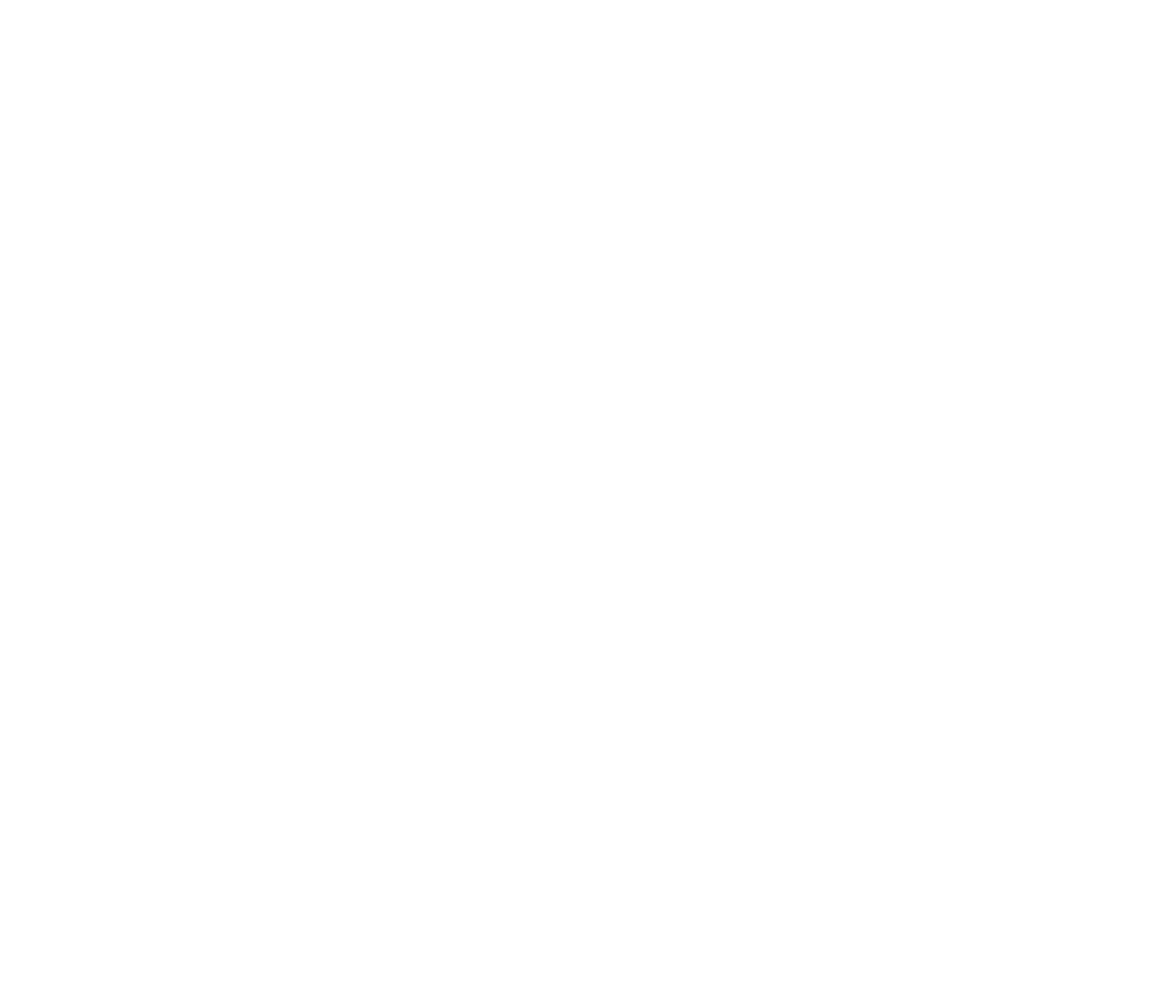
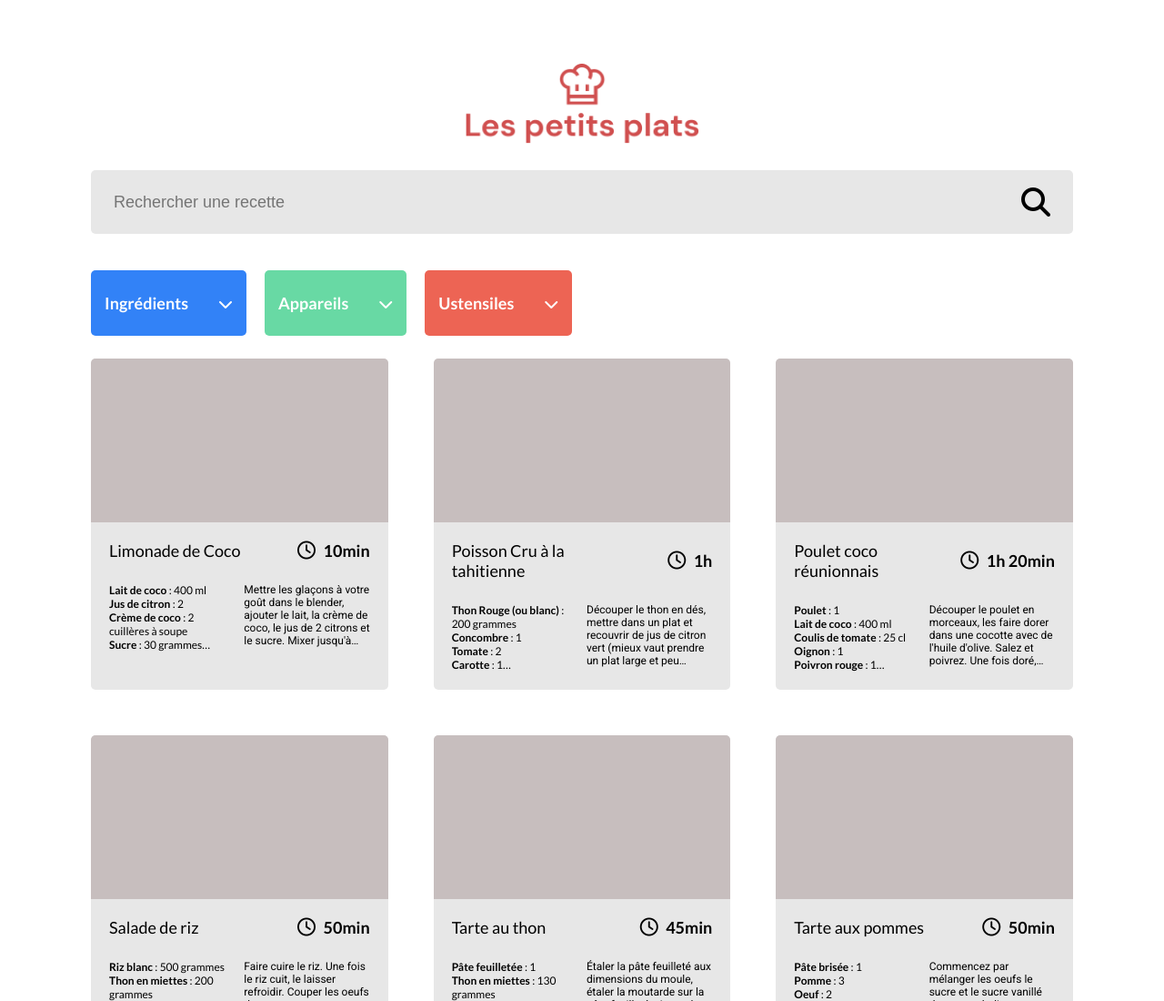
Before and after one commit to Aurelio-One/p7, a plain HTML site: page index.html in a window 1280 px wide. Shown: the top 1100 px of the page at 91% size. Before the commit the page ends 800 px from the top, so only its background shows below. Drawn offline with Linux system fonts and the light colour scheme.

Commit message:
feat: main search, tags search, display recipes
feat: main search, tags search, display recipes

feat: main search, tags search, display recipes

```diff
--- a/css/style.css
+++ b/css/style.css
@@ -198,6 +198,8 @@ header img {
 
 .time {
 	font-weight: 700;
+    min-width: 105px;
+    text-align: right;
 }
 
 .time i {
--- a/index.html
+++ b/index.html
@@ -6,14 +6,81 @@
     <meta http-equiv="X-UA-Compatible" content="IE=edge">
     <meta name="viewport" content="width=device-width, initial-scale=1.0">
     <link rel="preconnect" href="https://fonts.googleapis.com">
-    <link rel="preconnect" href="https://fonts.gstatic.com" crossorigin="">
-    <link href="https://fonts.googleapis.com/css2?family=Lato:wght@400;700&amp;display=swap" rel="stylesheet">
+    <link rel="preconnect" href="https://fonts.gstatic.com" crossorigin>
+    <link href="https://fonts.googleapis.com/css2?family=Lato:wght@400;700&family=Roboto&display=swap" rel="stylesheet">
     <link rel="stylesheet" type="text/css" href="css/style.css">
+    <link rel="icon" href="assets/img/favicon.ico">
     <title>Les petits plats</title>
 </head>
 
 <body>
+    <!-- HEADER SECTION-->
+    <header>
+        <h1><img src="assets/img/logo_lespetitsplats.png" alt="Logo des petits plats"></h1>
+    </header>
+    <!-- MAIN SECTION-->
+    <main>
+        <!-- SEARCH SECTION-->
+        <div id="search">
+            <input id="searchbar" type="text" name="searchbar" placeholder="Rechercher une recette">
+            <i id="searchicon" class="fa-solid fa-magnifying-glass"></i>
+        </div>
+        <!-- TAGS SECTION-->
+        <div id="tags"></div>
+        <!-- FILTERS SECTION-->
+        <div id="filters">
+            <div id="ingredientsMenu">
+                <div id="ingredients" class="ingredients">
+                    <span>Ingrédients</span>
+                    <i class="fa-solid fa-chevron-down"></i>
+                </div>
+                <div id="ingredientsMenuDropdown" class="ingredients input hidden">
+                    <div class="search">
+                        <input name="ingredient" type="text" placeholder="Rechercher un ingrédient">
+                        <i class="fa-solid fa-chevron-up"></i>
+                    </div>
+                    <div id="ingredientsList" class="list"></div>
+                </div>
+            </div>
+            <div id="appliancesMenu">
+                <div id="appliances" class="appliances">
+                    <span>Appareils</span>
+                    <i class="fa-solid fa-chevron-down"></i>
+                </div>
+                <div id="appliancesMenuDropdown" class="appliances input hidden">
+                    <div class="search">
+                        <input name="appliance" type="text" placeholder="Rechercher un appareil">
+                        <i class="fa-solid fa-chevron-up"></i>
+                    </div>
+                    <div id="appliancesList" class="list"></div>
+                </div>
+            </div>
+            <div id="ustensilsMenu">
+                <div id="ustensils" class="ustensils">
+                    <span>Ustensiles</span>
+                    <i class="fa-solid fa-chevron-down"></i>
+                </div>
+                <div id="ustensilsMenuDropdown" class="ustensils input hidden">
+                    <div class="search">
+                        <input name="ustensil" type="text" placeholder="Rechercher un ustensile">
+                        <i class="fa-solid fa-chevron-up"></i>
+                    </div>
+                    <div id="ustensilsList" class="list">
+                    </div>
+                </div>
+            </div>
+        </div>
+        <!-- RESULTS SECTION-->
+        <div id="recipes"></div>
+    </main>
+    <!-- ERROR MESSAGE-->
+    <div id="error_message"></div>
+    <!-- MAIN SCRIPTS -->
     <script src="scripts/main.js" type="module"></script>
+    <script src="scripts/Api.js"></script>
+    <!-- FACTORIES SCRIPTS -->
+    <script src="scripts/factories/recipe.js"></script>
+    <script src="scripts/factories/tag.js" ></script>
     <!-- FONT AWESOME KIT -->
     <script src="https://kit.fontawesome.com/6f34e379e9.js" crossorigin="anonymous"></script>
 </body>
--- /dev/null
+++ b/scripts/factories/recipe.js
@@ -0,0 +1,90 @@
+/**
+ * Class representing a recipe.
+ * */
+class Recipe {
+  /**
+   * Create a recipe.
+   * @param {number} id - The recipe id.
+   * @param {string} name - The recipe name.
+   * @param {number} servings - The recipe servings.
+   * @param {array} ingredients - The recipe ingredients.
+   * @param {number} time - The recipe time.
+   * @param {string} description - The recipe description.
+   * @param {string} appliance - The recipe appliance.
+   * @param {array} ustensils - The recipe ustensils.
+   *
+   */
+  constructor(
+    id,
+    name,
+    servings,
+    ingredients,
+    time,
+    description,
+    appliance,
+    ustensils
+  ) {
+    this.id = id
+    this.name = name
+    this.servings = servings
+    this.ingredients = ingredients
+    this.time = time
+    this.description = description
+    this.appliance = appliance
+    this.ustensils = ustensils
+  }
+
+  createRecipe() {
+    /**
+     * Create a recipe component.
+     */
+    const article = document.createElement('article')
+    article.classList.add('recipe')
+    const ingredientsList = document.createElement('div')
+
+    for (let i = 0; i < this.ingredients.length; i++) {
+      ingredientsList.innerHTML += `
+      <div class="ingredients">
+         <span>${this.ingredients[i].ingredient}</span>
+         <span>${
+           !this.ingredients[i].quantity
+             ? ''
+             : this.ingredients[i].unit
+             ? ': ' +
+               this.ingredients[i].quantity +
+               ' ' +
+               this.ingredients[i].unit
+             : ': ' + this.ingredients[i].quantity
+         }</span>
+      </div>
+      `
+    }
+    const recipeHours = Math.floor(this.time / 60)
+    const recipeMinutes = this.time % 60
+
+    article.innerHTML = `
+    <div class="recipe_img"></div>
+    <div class="recipe_content">
+        <div class="recipe_header">
+            <h2>${this.name}</h2>
+            <div class="time">
+                <i class="fa-regular fa-clock"></i>
+                <span>
+                ${recipeHours > 0 ? recipeHours + 'h' : ''}
+                ${recipeMinutes > 0 ? recipeMinutes + 'min' : ''}
+                </span>
+            </div>
+        </div>
+        <div class="recipe_body">
+            <div>
+            ${ingredientsList.innerHTML}
+            </div>
+            <div>
+                <div class="description">${this.description}</div>
+            </div>
+        </div>
+    </div>
+    `
+    return article
+  }
+}
--- a/scripts/main.js
+++ b/scripts/main.js
@@ -0,0 +1,353 @@
+// set state
+let selectedTags = {
+  ingredients: [],
+  appliances: [],
+  ustensils: [],
+}
+let filteredRecipes = []
+
+/**
+ * @function searchRecipes
+ * update the filtered recipes according to the user's selection and update the interface
+ */
+const searchRecipes = async () => {
+  await filterRecipesWithSearchbar()
+  filterRecipesWithTags()
+  displayRecipes()
+}
+
+/**
+ * @function filterRecipesWithSearchbar
+ * filter recipes using the searchbar input
+ */
+const filterRecipesWithSearchbar = async () => {
+  const data = await getRecipes()
+  const search = searchbar.value.toLowerCase()
+
+  // if the search input is empty or less than 3 characters long, return the whole data list
+  if (!search || search.length < 3) {
+    filteredRecipes = [...data]
+    return
+  } else {
+    filteredRecipes = []
+  }
+  // if not, check if the searched character are found in the recipe name,
+  // ingredients or description and push the return results into the filteredRecipes array
+  for (let i = 0; i < data.length; i++) {
+    let nameMatch = false
+    let ingredientMatch = false
+    let descriptionMatch = false
+    const recipe = data[i]
+    const recipeName = recipe.name.toLowerCase()
+    const recipeDescription = recipe.description.toLowerCase()
+    for (let j = 0; j < recipe.ingredients.length; j++) {
+      const ingredient = recipe.ingredients[j].ingredient.toLowerCase()
+      if (ingredient === search) {
+        ingredientMatch = true
+        break
+      }
+    }
+    if (recipeName.indexOf(search) !== -1) {
+      nameMatch = true
+    }
+    if (recipeDescription.indexOf(search) !== -1) {
+      descriptionMatch = true
+    }
+    if (nameMatch || ingredientMatch || descriptionMatch) {
+      filteredRecipes.push(recipe)
+    }
+  }
+}
+
+/**
+ * @function filterRecipesWithTags
+ * filter recipes using the tags
+ */
+const filterRecipesWithTags = () => {
+  const selectedIngredients = selectedTags.ingredients
+  const selectedAppliances = selectedTags.appliances
+  const selectedUstensils = selectedTags.ustensils
+
+  const RecipesArray = []
+
+  for (let i = 0; i < filteredRecipes.length; i++) {
+    const recipe = filteredRecipes[i]
+    const ingredients = recipe.ingredients
+    const appliances = [recipe.appliance]
+    const ustensils = recipe.ustensils
+
+    // check if all selected ingredients are in the recipe
+    let hasSelectedIngredients = true
+    for (let j = 0; j < selectedIngredients.length; j++) {
+      const selectedIngredient = selectedIngredients[j]
+      let hasIngredient = false
+      for (let k = 0; k < ingredients.length; k++) {
+        const ingredient = ingredients[k]
+        if (
+          ingredient.ingredient.toLowerCase() ===
+          selectedIngredient.toLowerCase()
+        ) {
+          hasIngredient = true
+          break
+        }
+      }
+      if (!hasIngredient) {
+        hasSelectedIngredients = false
+        break
+      }
+    }
+
+    // check if all selected appliances are in the recipe
+    let hasSelectedAppliances = true
+    for (let j = 0; j < selectedAppliances.length; j++) {
+      const selectedAppliance = selectedAppliances[j]
+      let hasAppliance = false
+      for (let k = 0; k < appliances.length; k++) {
+        const appliance = appliances[k]
+        if (appliance.toLowerCase() === selectedAppliance.toLowerCase()) {
+          hasAppliance = true
+          break
+        }
+      }
+      if (!hasAppliance) {
+        hasSelectedAppliances = false
+        break
+      }
+    }
+
+    // check if all selected ustensils are in the recipe
+    let hasSelectedUstensils = true
+    for (let j = 0; j < selectedUstensils.length; j++) {
+      const selectedUstensil = selectedUstensils[j]
+      let hasUstensil = false
+      for (let k = 0; k < ustensils.length; k++) {
+        const ustensil = ustensils[k].toLowerCase()
+        if (ustensil === selectedUstensil.toLowerCase()) {
+          hasUstensil = true
+          break
+        }
+      }
+      if (!hasUstensil) {
+        hasSelectedUstensils = false
+        break
+      }
+    }
+
+    // if the recipe has all the selected ingredients, appliances and ustensils, add it to the results
+    if (
+      hasSelectedIngredients &&
+      hasSelectedAppliances &&
+      hasSelectedUstensils
+    ) {
+      RecipesArray.push(recipe)
+    }
+  }
+
+  filteredRecipes = RecipesArray
+}
+
+/**
+ * @function displayRecipes
+ * generate recipe components according to the user's filters
+ */
+const displayRecipes = () => {
+  // reset the displayed recipes
+  recipes.innerHTML = ''
+
+  // case: no results are found
+  if (!filteredRecipes.length) {
+    error_message.textContent =
+      'Aucune recette ne correspond à votre critère… vous pouvez chercher « tarte aux pommes », « poisson », etc'
+    error_message.classList.remove('hidden')
+    return
+  }
+
+  // case: results are found
+  if (!error_message.style.display || error_message.style.display !== 'none') {
+    error_message.classList.add('hidden')
+  }
+
+  // render the recipes components
+  for (let i = 0; i < filteredRecipes.length; i++) {
+    const newRecipe = new Recipe(
+      filteredRecipes[i].id,
+      filteredRecipes[i].name,
+      filteredRecipes[i].servings,
+      filteredRecipes[i].ingredients,
+      filteredRecipes[i].time,
+      filteredRecipes[i].description,
+      filteredRecipes[i].appliance,
+      filteredRecipes[i].ustensils
+    )
+    recipes.appendChild(newRecipe.createRecipe())
+  }
+
+  // update displayed tags
+  updateLists()
+}
+
+/**
+ * @function updateLists
+ * update the dropdowns lists (ingredients, appliances, ustenils according to the filtered recipes
+ */
+const updateLists = () => {
+  // retrieve ingredients from all remaining (filtered) recipes
+  let ingredientsArray = new Array(filteredRecipes.length)
+  for (let i = 0; i < filteredRecipes.length; ++i) {
+    ingredientsArray[i] = filteredRecipes[i].ingredients
+  }
+  let ingredientsOptions = new Array(ingredientsArray.length)
+  for (let i = 0; i < ingredientsArray.length; ++i) {
+    ingredientsOptions[i] = ingredientsArray[i][0].ingredient.toLowerCase()
+  }
+  ingredientsOptions.sort((a, b) => a.localeCompare(b))
+  // remove duplicated ingredients
+  ingredientsOptions = [...new Set(ingredientsOptions)]
+
+  // retrieve appliances from all remaining (filtered) recipes
+  let appliancesOptions = new Array(filteredRecipes.length)
+  for (let i = 0; i < filteredRecipes.length; ++i) {
+    appliancesOptions[i] = filteredRecipes[i].appliance.toLowerCase()
+  }
+  appliancesOptions.sort((a, b) => a.localeCompare(b))
+  // remove duplicated appliances
+  appliancesOptions = [...new Set(appliancesOptions)]
+
+  // retrieve ustensils dients from all remaining (filtered) recipes
+  let ustensilsArray = new Array(filteredRecipes.length)
+  for (let i = 0; i < filteredRecipes.length; ++i) {
+    ustensilsArray[i] = filteredRecipes[i].ustensils
+  }
+  let ustensilsOptions = new Array(ustensilsArray.length)
+  for (let i = 0; i < ustensilsArray.length; ++i) {
+    ustensilsOptions[i] = ustensilsArray[i][0].toLowerCase()
+  }
+  ustensilsOptions.sort((a, b) => a.localeCompare(b))
+  // remove duplicated ustensils
+  ustensilsOptions = [...new Set(ustensilsOptions)]
+
+  // display remaining ingredients inside the dropdown list
+  const ingredientsSearch = ingredientsMenuDropdown
+    .querySelector('.search input')
+    .value.toLowerCase()
+  ingredientsList.innerHTML = ''
+  for (let i = 0; i < ingredientsOptions.length; i++) {
+    if (
+      ingredientsOptions[i].toLowerCase().includes(ingredientsSearch) ||
+      !ingredientsSearch.length
+    ) {
+      const ingredientElement = document.createElement('div')
+      ingredientElement.textContent = ingredientsOptions[i]
+      ingredientElement.addEventListener('click', () => {
+        !selectedTags.ingredients.includes(ingredientsOptions[i]) &&
+          createTag('ingredients', ingredientsOptions[i])
+      })
+      ingredientsList.appendChild(ingredientElement)
+    }
+  }
+
+  // display remaining appliances inside the dropdown list
+  const appliancesSearch = appliancesMenuDropdown
+    .querySelector('.search input')
+    .value.toLowerCase()
+  appliancesList.innerHTML = ''
+  for (let i = 0; i < appliancesOptions.length; i++) {
+    if (
+      appliancesOptions[i].toLowerCase().includes(appliancesSearch) ||
+      !appliancesSearch.length
+    ) {
+      const applianceElement = document.createElement('div')
+      applianceElement.textContent = appliancesOptions[i]
+      applianceElement.addEventListener('click', () => {
+        !selectedTags.appliances.includes(appliancesOptions[i]) &&
+          createTag('appliances', appliancesOptions[i])
+      })
+      appliancesList.appendChild(applianceElement)
+    }
+  }
+
+  // display remaining ustensils inside the dropdown list
+  const ustensilsSearch = ustensilsMenuDropdown
+    .querySelector('.search input')
+    .value.toLowerCase()
+  ustensilsList.innerHTML = ''
+  for (let i = 0; i < ustensilsOptions.length; i++) {
+    if (
+      ustensilsOptions[i].toLowerCase().includes(ustensilsSearch) ||
+      !ustensilsSearch.length
+    ) {
+      const ustensilElement = document.createElement('div')
+      ustensilElement.textContent = ustensilsOptions[i]
+      ustensilElement.addEventListener('click', () => {
+        !selectedTags.ustensils.includes(ustensilsOptions[i]) &&
+          createTag('ustensils', ustensilsOptions[i])
+      })
+      ustensilsList.appendChild(ustensilElement)
+    }
+  }
+}
+
+/**
+ * @function createTag
+ * @param type - the tag's type
+ * @param name - the tag's name
+ * generate a tag component and add it to the DOM
+ */
+const createTag = (type, name) => {
+  const searchedTag = selectedTags[type]
+  searchedTag.push(name.toLowerCase())
+
+  const newTag = new Tag(type, name)
+  tags.appendChild(newTag.createTag(searchedTag, searchRecipes))
+
+  searchRecipes()
+}
+
+/**
+ * @function init
+ * initialise the app
+ */
+const init = () => {
+  // event listeners to search ingredients, appliances ans ustensils inside the dropdown lists
+  const ingredientsSearch =
+    ingredientsMenuDropdown.querySelector('.search input')
+  const appliancesSearch = appliancesMenuDropdown.querySelector('.search input')
+  const ustensilsSearch = ustensilsMenuDropdown.querySelector('.search input')
+
+  ingredientsSearch.addEventListener('input', updateLists)
+  appliancesSearch.addEventListener('input', updateLists)
+  ustensilsSearch.addEventListener('input', updateLists)
+
+  // event listener to search for recipes when typing in the search bar
+  searchbar.addEventListener('input', searchRecipes)
+
+  // event listeners to open/close each dropdown menu
+  const menus = [
+    document.querySelector('#ingredientsMenu'),
+    document.querySelector('#appliancesMenu'),
+    document.querySelector('#ustensilsMenu'),
+  ]
+
+  for (let i = 0; i < menus.length; i++) {
+    menus[i].addEventListener('click', (e) => {
+      const dropdownMenu = eval(menus[i].id + 'Dropdown')
+      if (dropdownMenu.classList.contains('hidden')) {
+        dropdownMenu.classList.remove('hidden')
+      } else if (e.target.tagName !== 'INPUT') {
+        dropdownMenu.classList.add('hidden')
+        dropdownMenu.querySelector('.search input').value = ''
+      }
+      // close the menu when clicked outside of it
+      document.addEventListener('mouseup', function (e) {
+        if (!menus[i].contains(e.target)) {
+          dropdownMenu.classList.add('hidden')
+          dropdownMenu.querySelector('.search input').value = ''
+        }
+      })
+    })
+  }
+
+  searchRecipes()
+}
+
+init()
```
Also changed, not shown: scripts/Api.js (added, +15 -0 lines), scripts/factories/tag.js (added, +35 -0 lines).
